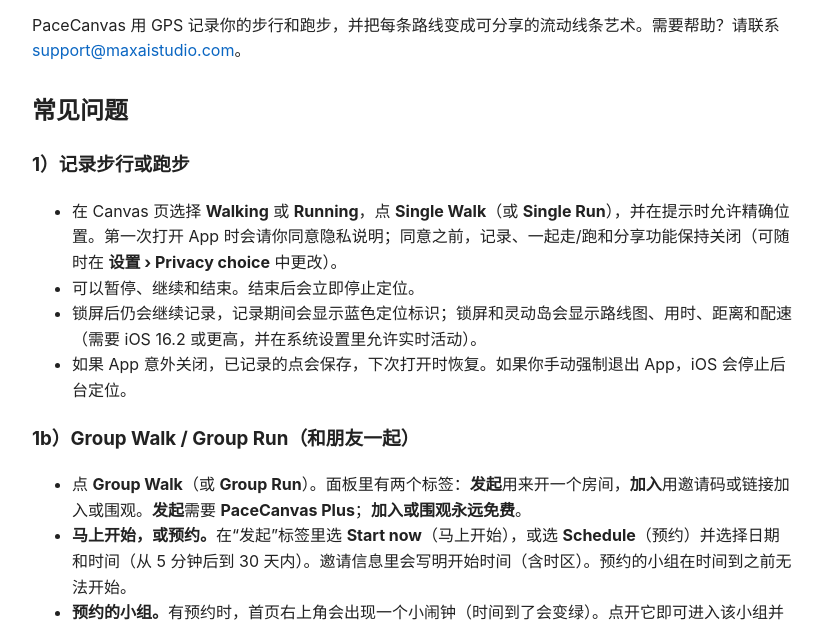
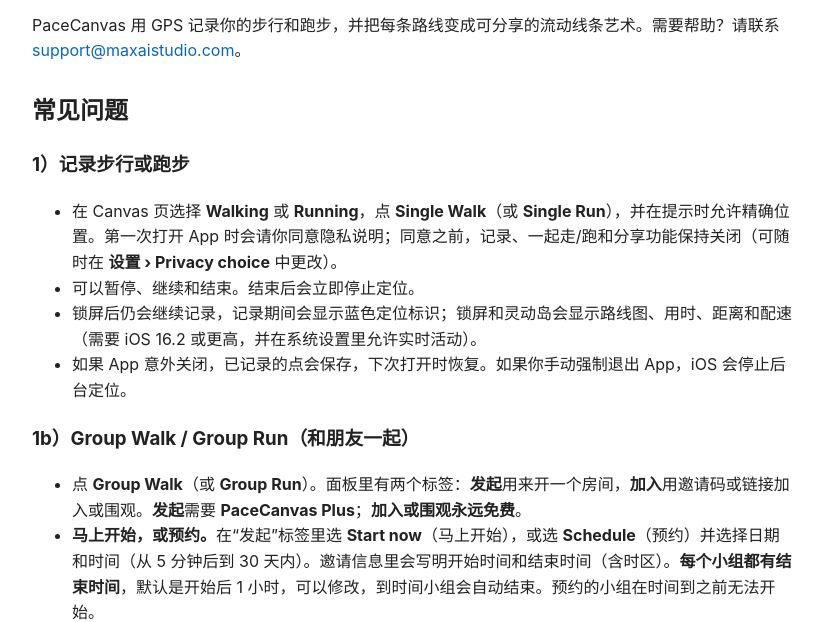
Before and after one commit to MaxAIStudio/apppages, a plain HTML site: page pacecanvas/support-zh.html in a window 1280 px wide. Shown: the part 180-802 px from the top of the page, without its empty margins (228-1051 px from the left). Drawn offline with Linux system fonts and the light colour scheme.

Commit message:
PaceCanvas support: end time
Co-Authored-By: Claude Sonnet 5.5 <noreply@anthropic.com>

```diff
--- a/pacecanvas/support-zh.html
+++ b/pacecanvas/support-zh.html
@@ -28,7 +28,7 @@
     <h3>1b）Group Walk / Group Run（和朋友一起）</h3>
     <ul>
       <li>点 <strong>Group Walk</strong>（或 <strong>Group Run</strong>）。面板里有两个标签：<strong>发起</strong>用来开一个房间，<strong>加入</strong>用邀请码或链接加入或围观。<strong>发起</strong>需要 <strong>PaceCanvas Plus</strong>；<strong>加入或围观永远免费</strong>。</li>
-      <li><strong>马上开始，或预约。</strong>在“发起”标签里选 <strong>Start now</strong>（马上开始），或选 <strong>Schedule</strong>（预约）并选择日期和时间（从 5 分钟后到 30 天内）。邀请信息里会写明开始时间（含时区）。预约的小组在时间到之前无法开始。</li>
+      <li><strong>马上开始，或预约。</strong>在“发起”标签里选 <strong>Start now</strong>（马上开始），或选 <strong>Schedule</strong>（预约）并选择日期和时间（从 5 分钟后到 30 天内）。邀请信息里会写明开始时间和结束时间（含时区）。<strong>每个小组都有结束时间</strong>，默认是开始后 1 小时，可以修改，到时间小组会自动结束。预约的小组在时间到之前无法开始。</li>
       <li><strong>预约的小组。</strong>有预约时，首页右上角会出现一个小闹钟（时间到了会变绿）。点开它即可进入该小组并按 <strong>Start</strong> 开始；同一页面还有 <strong>加入日历</strong>（提前 15 分钟提醒）和 <strong>发送邀请</strong>。所有预约也会列在 <strong>Activity › Scheduled</strong> 里，开始后就会从列表中移除。朋友在开始前打开你的链接，可以在邀请页上点 <strong>加入日历</strong>。目前提醒只在 App 内显示。</li>
       <li>把邀请（链接和邀请码）发给朋友。他们可以作为跑者加入，也可以选择 <strong>Just watch</strong> 只围观；也可以用链接在浏览器里围观。</li>
       <li>你们能实时看到彼此的路线艺术在生长。只共享路线的<em>形状</em>，绝不包含经纬度。最终的合影图里每个人有自己的颜色。</li>
```
Also changed, not shown: pacecanvas/support.html (+1 -1 lines).
